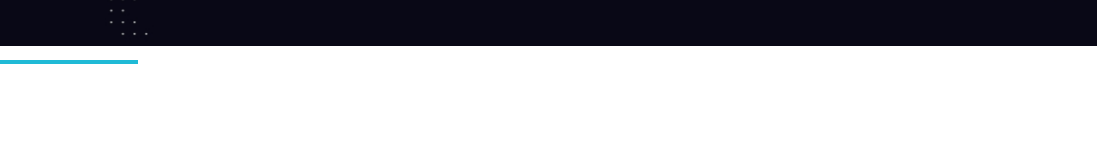
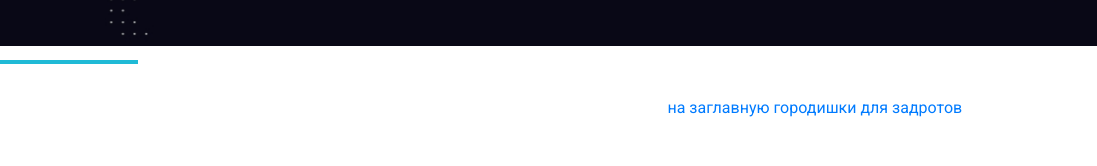
Before and after one commit to neoxanter/LearnFrontend, a plain HTML site: page adaptive_site/index.html in a window 1280 px wide. Shown: the part 4468-4634 px from the top of the page, 183-1280 px from the left. Drawn offline with nearby package versions, Linux system fonts and the light colour scheme.

Commit message:
Added main links to the footer

```diff
--- a/adaptive_site/index.html
+++ b/adaptive_site/index.html
@@ -293,6 +293,15 @@
           </a>
         </div>
       </div>
+      <div>
+        <div class="footer_links">
+          <div class="footer_links_main">
+            <a href="#">на заглавную</a>
+            <a href="#">городишки</a>
+            <a href="#">для задротов</a>
+          </div>
+        </div>
+      </div>
     </div>
   </footer>
 
```
